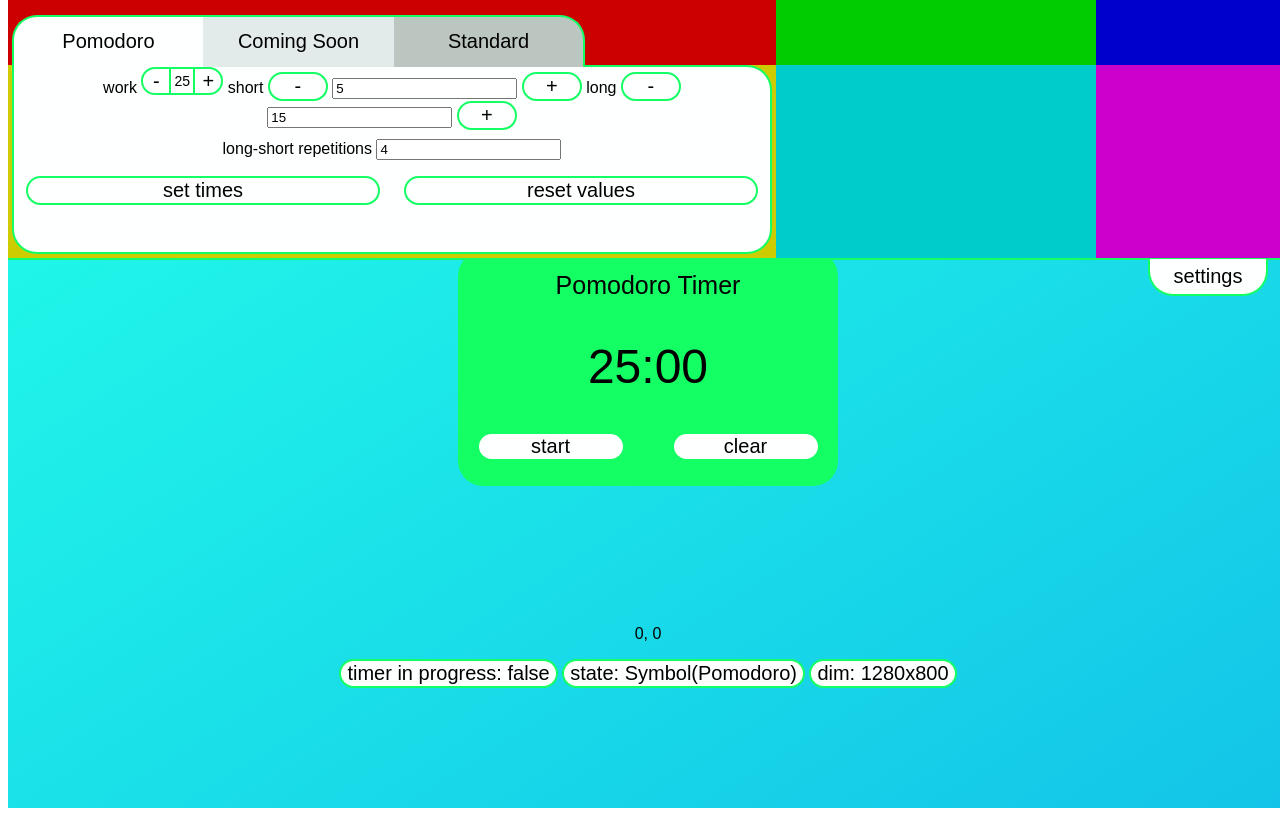
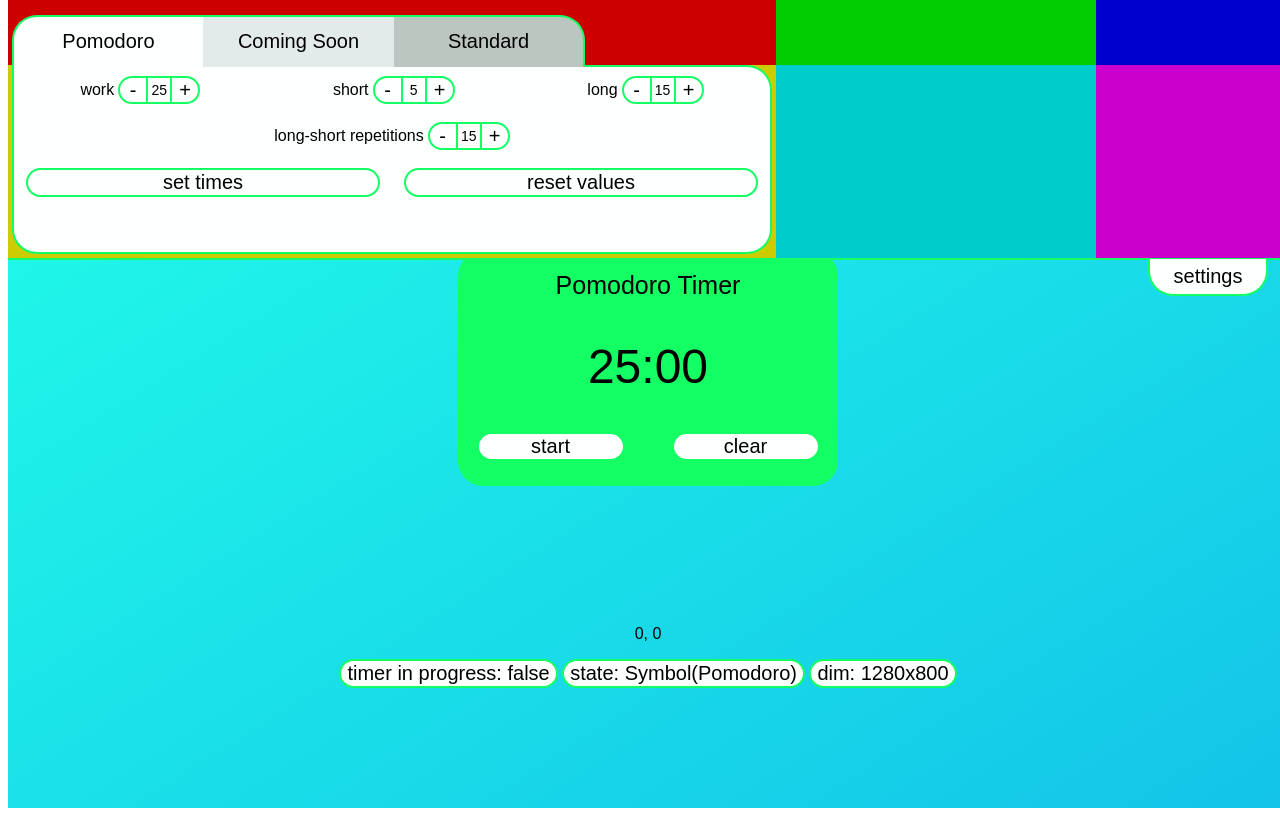
Before and after one commit to niblicat/pomodoro, a SvelteKit app: page / in a window 1280 px wide. Built offline with nearby package versions, Linux system fonts and the light colour scheme; a web font is replaced by a local one.

Commit message:
made pomodoro buttons look nice

```diff
--- a/src/routes/+page.svelte
+++ b/src/routes/+page.svelte
@@ -178,70 +178,115 @@
             <div class="modesOptionsPadding" style="background-color: #cccc00;">
                 <div class="modesOptions">
                     {#if $timerStateRead === timer.TimerStates.Pomodoro}
-                        <div class="span2">
-                            <label for="workInput">work </label>
-
+                        <div class="optionsInputsContainer span2">
+                            <div class="labelPillBinder">
+                                <label for="workInput">work</label>
                                 <div class="pillButtonContainer">
                                     <button
                                     class="left fade"
+                                    title="Decrement work time"
                                     on:click={() => {
                                         if (pomoWork > 1) pomoWork--;
                                     }}
-                                >
-
-                                </button>
-                                <input type="number" id="workInput" bind:value={pomoWork} min="1" step="1"/>
+                                    />
+                                    <input
+                                    type="number"
+                                    id="workInput"
+                                    title="Set work time"
+                                    bind:value={pomoWork}
+                                    min="1"
+                                    step="1"
+                                    />
                                     <button
                                     class="right fade"
+                                    title="Increment work time"
                                     on:click={() => {
                                         pomoWork++;
                                     }}
-                                >
-
-                                </button>
+                                    />
+                                </div>
                             </div>
 
+                            <div class="labelPillBinder">
 
-                            <label for="shortInput">short </label>
+                                <label for="shortInput">short</label>
+                                <div class="pillButtonContainer">
                                     <button
-                            class="inputButton left"
+                                    class="left fade"
+                                    title="Decrement short time"
                                     on:click={() => {
                                         if (pomoShort > 0) pomoShort--;
                                     }}
-                            >
-                            -
-                            </button>
-                            <input type="number" id="shortInput" bind:value={pomoShort} min="0" step="1"/>
+                                    />
+                                    <input
+                                    type="number"
+                                    id="shortInput"
+                                    title="Set short time"
+                                    bind:value={pomoShort}
+                                    min="1"
+                                    step="1"
+                                    />
                                     <button
-                            class="inputButton right"
+                                    class="right fade"
+                                    title="Increment short time"
                                     on:click={() => {
                                         pomoShort++;
                                     }}
-                            >
-                            +
-                            </button>
-                            <label for="longInput">long </label>
+                                    />
+                                </div>
+                            </div>
+
+                            <div class="labelPillBinder">
+
+                                <label for="longInput">long</label>
+                                <div class="pillButtonContainer">
                                     <button
-                            class="inputButton left"
+                                    class="left fade"
+                                    title="Decrement long time"
                                     on:click={() => {
                                         if (pomoLong > 0) pomoLong--;
                                     }}
-                            >
-                            -
-                            </button>
-                            <input type="number" id="longInput" bind:value={pomoLong} min="0" step="1"/>
+                                    />
+                                    <input
+                                    type="number"
+                                    id="longInput"
+                                    title="Set long time"
+                                    bind:value={pomoLong}
+                                    min="1"
+                                    step="1"
+                                    />
                                     <button
-                            class="inputButton right"
+                                    class="right fade"
+                                    title="Increment long time"
                                     on:click={() => {
                                         pomoLong++;
                                     }}
-                            >
-                            +
-                            </button>
+                                    />
                                 </div>
-                        <div class="span2">
-                            <label for="longSession">long-short repetitions </label>
-                            <input type="number" id="longSession" bind:value={pomoLongPhase} min="1" step="1"/>
+                            </div>
+                            </div>
+                        <div class="span2 optionsInputsContainer">
+                            <div class="labelPillBinder">
+                                <label for="longSession">long-short repetitions</label>
+                                <div class="pillButtonContainer">
+                                    <button
+                                    class="left fade"
+                                    title="Decrement long-short repetitions"
+                                    />
+                                    <input
+                                    type="number"
+                                    id="longInput"
+                                    title="Set long-short repetitions"
+                                    bind:value={pomoLong}
+                                    min="1"
+                                    step="1"
+                                    />
+                                    <button
+                                    class="right fade"
+                                    title="long-short repetitions"
+                                    />
+                                </div>
+                            </div>
                         </div>
                         <div class="optionsButtonsContainer span2">
                             <button
@@ -663,6 +708,21 @@
         margin-right: 12px;
     }
 
+    .optionsInputsContainer {
+        display: flex;
+        justify-content: space-around;
+        align-items: center;
+    }
+
+    .labelPillBinder {
+        display: flex;
+        align-items: center;
+    }
+
+    .labelPillBinder label {
+        margin-right:  4px;
+    }
+
     .pillButtonContainer input[type="number"] {
         background-color: transparent;
         font-size: 14px;
```
Lines whose indentation alone changed are shown as unchanged.
